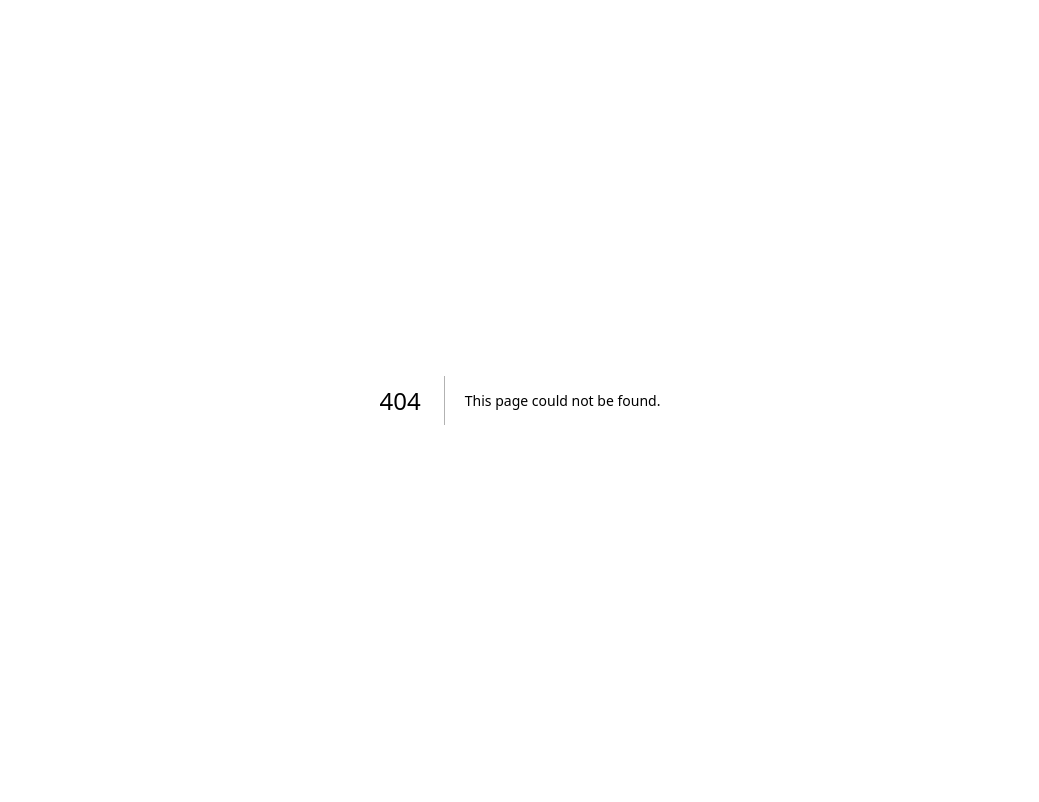
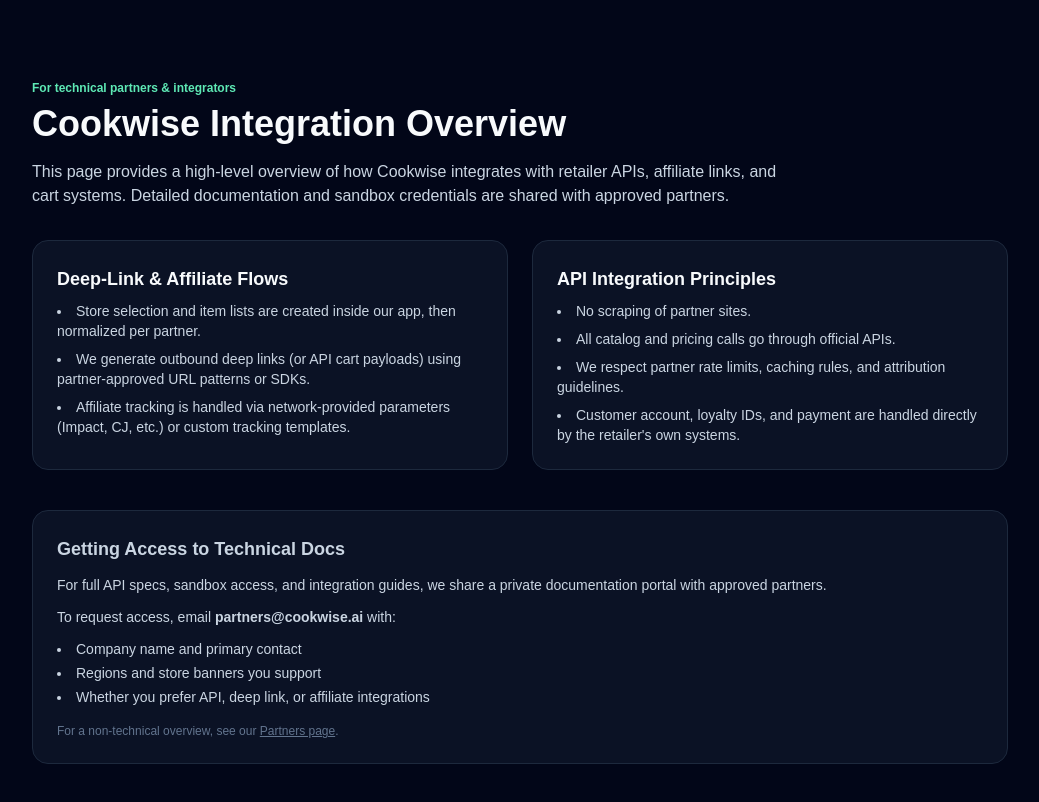
Before and after one commit to robsalter-lab/nextjs-cookwisemkt, a Next.js app: page /developers in a window 1280 px wide. Before the commit this address had no page. Shown: the top 802 px of the page, without its empty margins (120-1159 px from the left). Built offline with nearby package versions, Linux system fonts and the light colour scheme.

Commit message:
Create page.tsx

```diff
--- /dev/null
+++ b/app/developers/page.tsx
@@ -0,0 +1,88 @@
+import Link from "next/link";
+
+export default function DevelopersPage() {
+  return (
+    <main className="min-h-screen bg-slate-950 text-slate-50">
+      <section className="max-w-5xl mx-auto px-6 py-16 md:py-20">
+        <p className="text-xs text-emerald-300 font-semibold mb-2">
+          For technical partners & integrators
+        </p>
+        <h1 className="text-3xl md:text-4xl font-semibold mb-4">
+          Cookwise Integration Overview
+        </h1>
+        <p className="text-sm md:text-base text-slate-300 mb-8 max-w-3xl">
+          This page provides a high-level overview of how Cookwise integrates
+          with retailer APIs, affiliate links, and cart systems. Detailed
+          documentation and sandbox credentials are shared with approved
+          partners.
+        </p>
+
+        <div className="grid gap-6 md:grid-cols-2 text-sm">
+          <div className="rounded-2xl border border-slate-800 bg-slate-900/70 p-6">
+            <h2 className="text-lg font-semibold mb-2">
+              Deep-Link &amp; Affiliate Flows
+            </h2>
+            <ul className="list-disc list-inside space-y-2 text-slate-300">
+              <li>
+                Store selection and item lists are created inside our app, then
+                normalized per partner.
+              </li>
+              <li>
+                We generate outbound deep links (or API cart payloads) using
+                partner-approved URL patterns or SDKs.
+              </li>
+              <li>
+                Affiliate tracking is handled via network-provided parameters
+                (Impact, CJ, etc.) or custom tracking templates.
+              </li>
+            </ul>
+          </div>
+
+          <div className="rounded-2xl border border-slate-800 bg-slate-900/70 p-6">
+            <h2 className="text-lg font-semibold mb-2">
+              API Integration Principles
+            </h2>
+            <ul className="list-disc list-inside space-y-2 text-slate-300">
+              <li>No scraping of partner sites.</li>
+              <li>All catalog and pricing calls go through official APIs.</li>
+              <li>
+                We respect partner rate limits, caching rules, and attribution
+                guidelines.
+              </li>
+              <li>
+                Customer account, loyalty IDs, and payment are handled directly
+                by the retailer&apos;s own systems.
+              </li>
+            </ul>
+          </div>
+        </div>
+
+        <div className="mt-10 rounded-2xl border border-slate-800 bg-slate-900/70 p-6 text-sm text-slate-300">
+          <h2 className="text-lg font-semibold mb-3">
+            Getting Access to Technical Docs
+          </h2>
+          <p className="mb-3">
+            For full API specs, sandbox access, and integration guides, we share
+            a private documentation portal with approved partners.
+          </p>
+          <p className="mb-3">
+            To request access, email{" "}
+            <span className="font-semibold">partners@cookwise.ai</span> with:
+          </p>
+          <ul className="list-disc list-inside space-y-1">
+            <li>Company name and primary contact</li>
+            <li>Regions and store banners you support</li>
+            <li>Whether you prefer API, deep link, or affiliate integrations</li>
+          </ul>
+          <p className="mt-4 text-xs text-slate-500">
+            For a non-technical overview, see our{" "}
+            <Link href="/partners" className="underline">
+              Partners page
+            </Link>
+            .
+          </p>
+        </div>
+      </section>
+    </main>
+  );
+}
```
